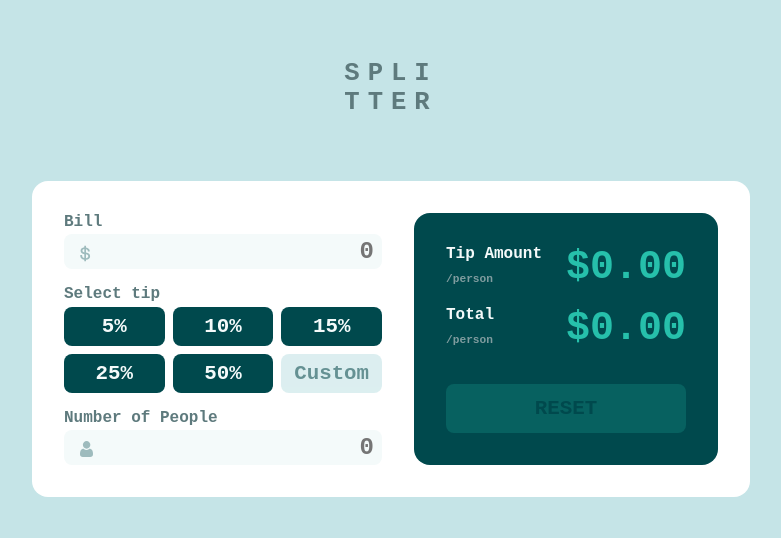
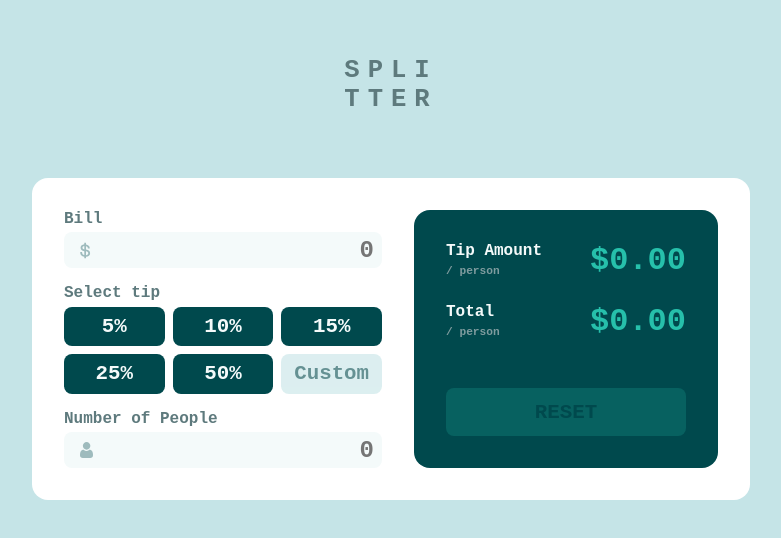
Before and after one commit to thebennyma/tip-calculator-app, a Vue app: page / in a window 1280 px wide. Shown: the part 122-660 px from the top of the page, without its empty margins (249-1030 px from the left). Built offline with nearby package versions, Linux system fonts and the light colour scheme.

Commit message:
minor changes

```diff
--- a/src/components/PxTipComponent.vue
+++ b/src/components/PxTipComponent.vue
@@ -73,12 +73,12 @@
           class="tip__amount__div__tip"
           :class="{ isActiveBeZero: numberPeople === 0 }"
         >
-          <label>Tip Amount</label><label>/person</label>
+          <label>Tip Amount</label><label>/ person</label>
           <label v-if="!tipAmountComputed"> $0 </label>
           <label v-else> ${{ tipAmountComputed }}</label>
         </div>
         <div class="tip__amount__div__total">
-          <label>Total</label><label>/person</label
+          <label>Total</label><label>/ person</label
           ><label v-if="!tipAmountComputed"> $0 </label>
           <label v-else> ${{ totalAmountComputed }}</label>
         </div>
@@ -268,7 +268,7 @@ export default {
   }
   &__amount {
     display: grid;
-    grid-row-gap: 2rem;
+    grid-row-gap: 3rem;
     background: hsl(183, 100%, 15%);
     border-radius: 1rem;
     padding: 2rem;
@@ -278,7 +278,7 @@ export default {
     }
     &__div {
       display: grid;
-      grid-row-gap: 1rem;
+      grid-row-gap: 1.5rem;
       &__tip,
       &__total {
         display: grid;
@@ -300,7 +300,7 @@ export default {
         label:last-child {
           color: hsl(172, 67%, 45%);
           grid-area: amount;
-          font-size: 2.5rem;
+          font-size: 2rem;
           text-align: right;
           @media only screen and (max-width: 800px) {
             font-size: 1.5rem;
```
